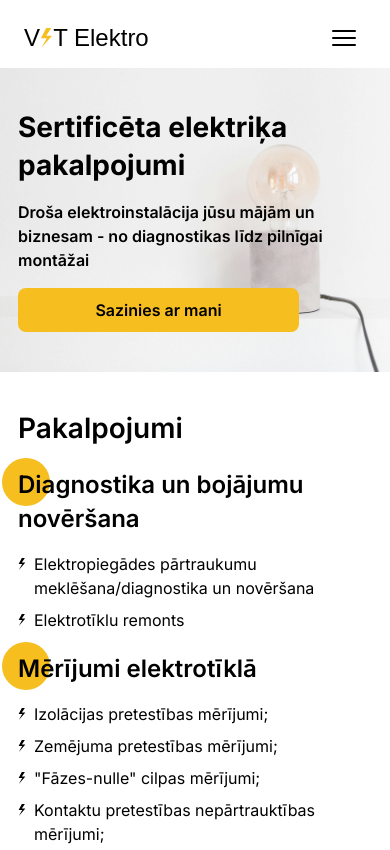
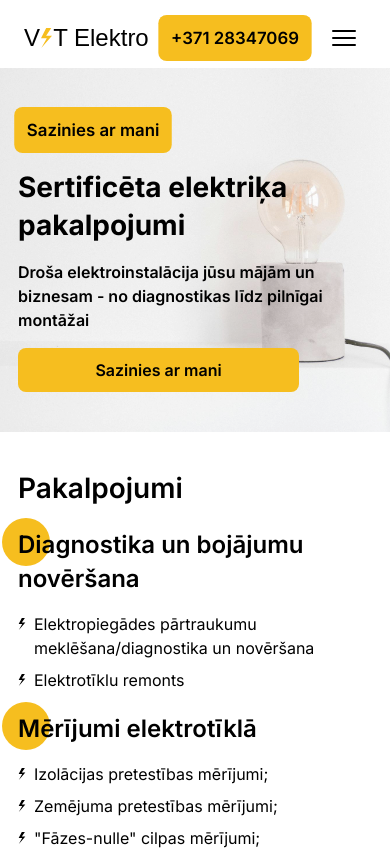
Before and after one commit to EsPo0/VT_Elektro, a Vue app: page / in a window 390 px wide. Shown: the top 850 px of the page. Built offline with nearby package versions, Linux system fonts and the light colour scheme; a web font is replaced by a local one.

Commit message:
fix: fixed reference of a button to telephone number

```diff
--- a/src/components/ui/buttons/button_small_default_desktop.vue
+++ b/src/components/ui/buttons/button_small_default_desktop.vue
@@ -1,7 +1,5 @@
 <template>
-  <button class="btn-primary">
-    <a href="tel:+37128347069">+371 28347069</a>
-  </button>
+  <a href="tel:+37128347069" class="btn-primary"><slot /></a>
 </template>
 
 <script setup lang="ts">
@@ -27,6 +25,8 @@ a:link {
 }
 
 .btn-primary {
+  justify-content: center;
+  text-decoration: none;
   background: #F6BE1F;
   color: #000000;
   padding: 12px;
```
